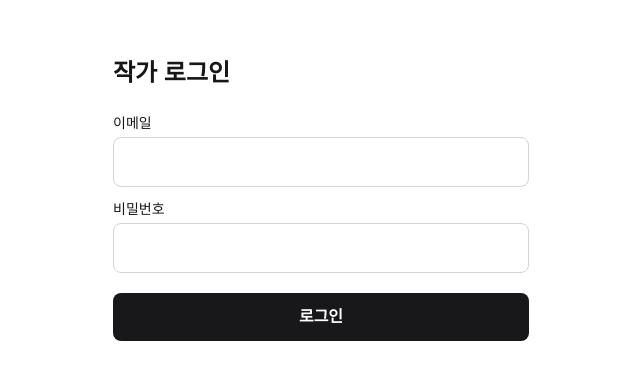
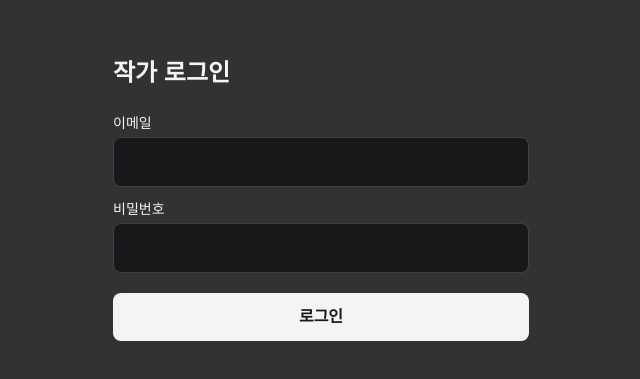
Before and after one commit to xxodbss/selectphoto, a Next.js app: page /login in a window 1280 px wide. Shown: the part 201-580 px from the top of the page, without its empty margins (319-959 px from the left). Built offline with nearby package versions, Linux system fonts and the light colour scheme; a web font is replaced by a local one.

Commit message:
작가 화면·로그인도 브릿지 회색 바탕으로
Co-Authored-By: Claude Opus 5.5 <noreply@anthropic.com>

```diff
--- a/app/a/[token]/not-found.tsx
+++ b/app/a/[token]/not-found.tsx
@@ -1,6 +1,6 @@
 export default function AlbumNotFound() {
   return (
-    <main className="mx-auto flex w-full max-w-md flex-1 flex-col justify-center gap-3 px-4 py-16 text-center">
+    <main className="dark bridge-page mx-auto flex w-full max-w-md flex-1 flex-col justify-center gap-3 px-4 py-16 text-center text-zinc-100">
       <h1 className="text-xl font-bold">앨범을 찾을 수 없어요</h1>
       <p className="text-zinc-600 dark:text-zinc-400">
         링크가 맞는지 확인해 주세요. 계속 안 열리면 작가님께 링크를 다시 받아 주세요.
--- a/app/admin/layout.tsx
+++ b/app/admin/layout.tsx
@@ -7,7 +7,8 @@ import { SidebarLinks } from "./sidebar-links";
 // 작가 화면 공통 틀: PC에서는 왼쪽에 앨범 목록, 휴대폰에서는 숨김
 export default function AdminLayout({ children }: LayoutProps<"/admin">) {
   return (
-    <div className="flex flex-1">
+    // 작가 화면은 브릿지 회색 바탕에 어두운 색(dark:) 설정을 쓴다
+    <div className="dark author-page flex flex-1 bg-bridge text-zinc-100">
       <aside className="sticky top-0 hidden h-dvh w-64 flex-none flex-col gap-4 border-r border-zinc-200 p-4 lg:flex dark:border-zinc-800">
         <div className="flex items-center justify-between">
           <h2 className="text-lg font-bold">내 앨범</h2>
--- a/app/globals.css
+++ b/app/globals.css
@@ -1,4 +1,7 @@
 @import "tailwindcss";
+
+/* 어두운 색(dark:)은 기기 다크 모드가 아니라 .dark가 붙은 화면(작가 화면 등)에서 쓴다 */
+@custom-variant dark (&:where(.dark, .dark *));
 
 :root {
   --background: #ffffff;
@@ -32,3 +35,9 @@ html:has(.bridge-page) body {
   background: rgb(50 50 50);
   overscroll-behavior: none;
 }
+
+/* 작가 화면: 페이지 바탕도 브릿지 회색으로 (끝까지 당겨도 하얗게 비치지 않게) */
+html:has(.author-page),
+html:has(.author-page) body {
+  background: rgb(50 50 50);
+}
--- a/app/login/page.tsx
+++ b/app/login/page.tsx
@@ -2,7 +2,8 @@ import { LoginForm } from "./login-form";
 
 export default function LoginPage() {
   return (
-    <main className="mx-auto flex w-full max-w-md flex-1 flex-col justify-center gap-6 px-4 py-16">
+    // 작가 화면과 같은 브릿지 회색
+    <main className="dark author-page mx-auto flex w-full max-w-md flex-1 flex-col justify-center gap-6 px-4 py-16 text-zinc-100">
       <h1 className="text-2xl font-bold">작가 로그인</h1>
       <LoginForm />
     </main>
```
